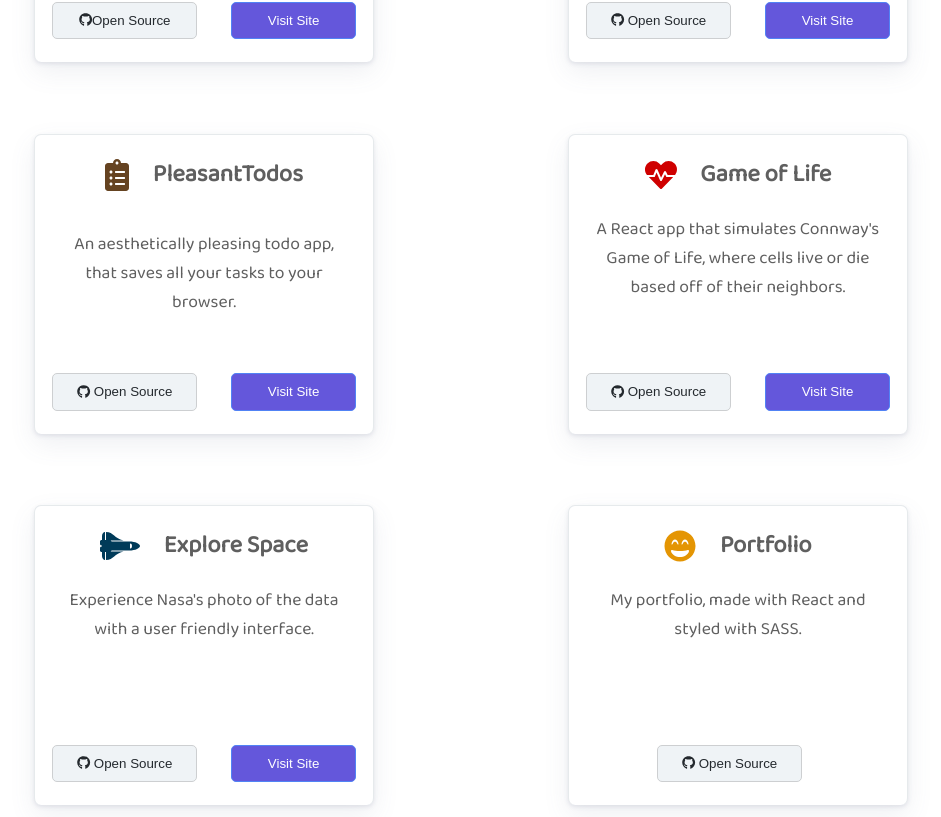
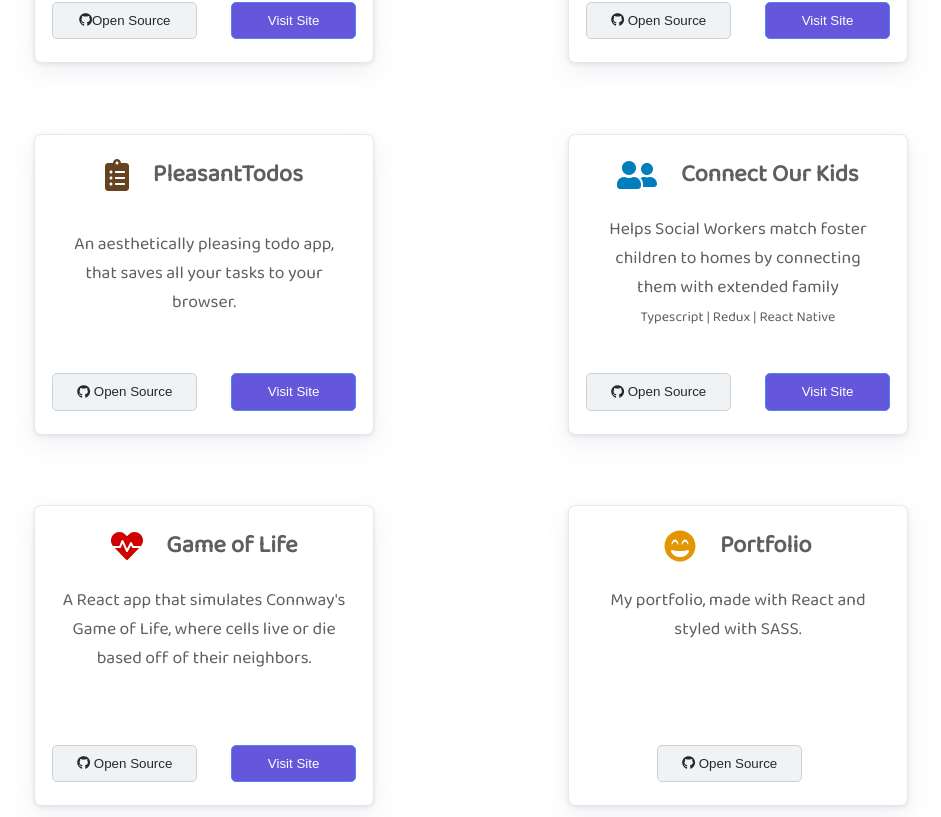
Before and after one commit to mwhyte18/portfolioWebsite, a React (Create React App) app: page / in a window 1280 px wide. Shown: the part 883-1700 px from the top of the page, without its empty margins (169-1110 px from the left). Built offline with nearby package versions, Linux system fonts and the light colour scheme.

Commit message:
added connect our kids

```diff
--- a/src/App.scss
+++ b/src/App.scss
@@ -533,7 +533,7 @@ textarea {
     color: rgb(228, 149, 3) !important;
   }
   .faSpaceShuttle {
-    color: #003b59;
+    color: #007dbb;
     margin-right: 7%;
   }
   .faShield {
--- a/src/sections/Work.js
+++ b/src/sections/Work.js
@@ -3,7 +3,7 @@ import { FontAwesomeIcon } from "@fortawesome/react-fontawesome";
 import { faGithub } from "@fortawesome/free-brands-svg-icons";
 import { faClipboardList } from "@fortawesome/free-solid-svg-icons";
 import { faHeartbeat } from "@fortawesome/free-solid-svg-icons";
-import { faSpaceShuttle } from "@fortawesome/free-solid-svg-icons";
+import { faUserFriends } from "@fortawesome/free-solid-svg-icons";
 import { faSearchengin } from "@fortawesome/free-brands-svg-icons";
 import { faShieldAlt } from "@fortawesome/free-solid-svg-icons";
 import { faGrinBeam } from "@fortawesome/free-solid-svg-icons";
@@ -75,7 +75,7 @@ const Work = () => {
               quickly with a customizable email template.
               <br></br>
               <span style={{ fontSize: 14 }}>
-                TypeScript | React-Redux | Node.js
+                Typescript | React | Node.js | Redux
               </span>
             </p>
           </div>
@@ -148,6 +148,55 @@ const Work = () => {
           <div className="cardTextTogether">
             <div className="titleAndIcon">
               <FontAwesomeIcon
+                className="faSpaceShuttle"
+                icon={faUserFriends}
+                size="2x"
+              />
+              <h2
+                onClick={() =>
+                  window.open("https://www.connectourkids.org/", "_blank")
+                }
+              >
+                Connect Our Kids
+              </h2>
+            </div>
+            <p>
+              Helps Social Workers match foster children to homes by connecting
+              them with extended family <br></br>
+              <span style={{ fontSize: 14 }}>
+                Typescript | Redux | React Native
+              </span>
+            </p>
+          </div>
+          <div className="workButtons">
+            <button
+              className="github"
+              onClick={() =>
+                window.open(
+                  "https://github.com/connect-our-kids/mobile-app",
+                  "_blank"
+                )
+              }
+            >
+              <FontAwesomeIcon icon={faGithub} />
+              {"  "}
+              Open Source
+            </button>
+            <button
+              className="visitSite"
+              onClick={() =>
+                window.open("https://www.connectourkids.org/", "_blank")
+              }
+            >
+              Visit Site
+            </button>
+          </div>
+        </div>
+
+        <div className="card">
+          <div className="cardTextTogether">
+            <div className="titleAndIcon">
+              <FontAwesomeIcon
                 className="faLaptopCode red"
                 icon={faHeartbeat}
                 size="2x"
@@ -195,43 +244,6 @@ const Work = () => {
             </button>
           </div>
         </div>
-        <div className="card">
-          <div className="cardTextTogether">
-            <div className="titleAndIcon">
-              <FontAwesomeIcon
-                className="faSpaceShuttle"
-                icon={faSpaceShuttle}
-                size="2x"
-              />
-              <h2
-                onClick={() =>
-                  window.open("https://www.searchify.club", "_blank")
-                }
-              >
-                Explore Space
-              </h2>
-            </div>
-            <p>
-              Experience Nasa's photo of the data with a user friendly
-              interface.
-            </p>
-          </div>
-          <div className="workButtons">
-            <button className="github">
-              <FontAwesomeIcon icon={faGithub} />
-              {"  "}
-              Open Source
-            </button>
-            <button
-              className="visitSite"
-              onClick={() =>
-                window.open("https://www.searchify.club", "_blank")
-              }
-            >
-              Visit Site
-            </button>
-          </div>
-        </div>
 
         <div className="card">
           <div className="cardTextTogether">
```
